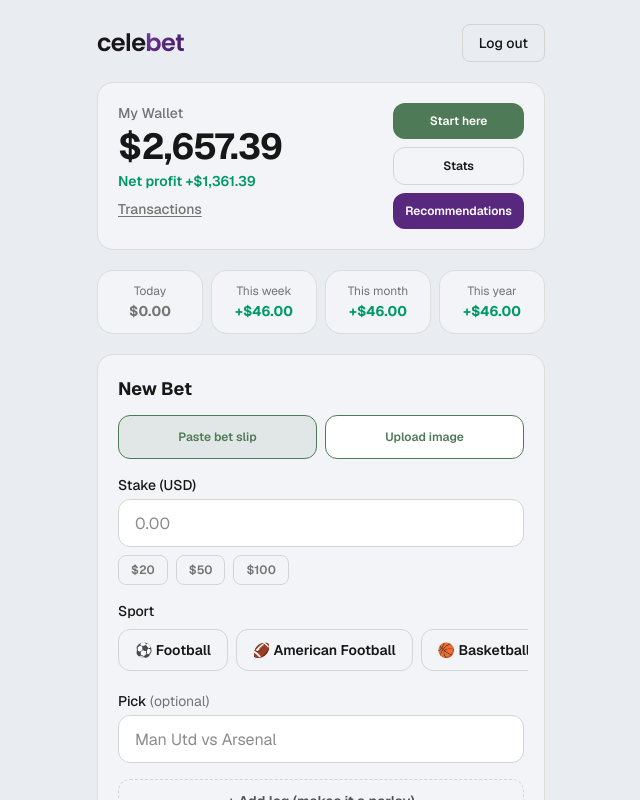
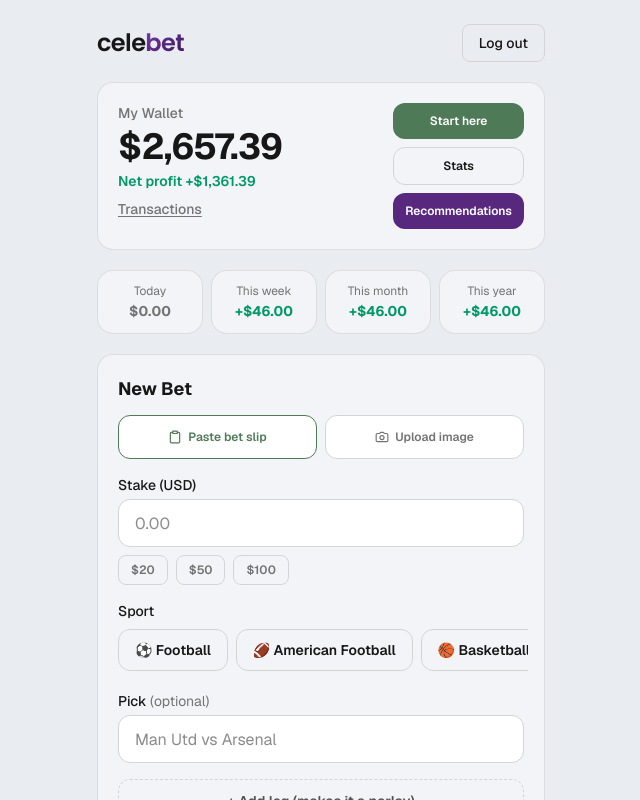
Before and after one commit to simonpe23/celebets, a Next.js app: page /preview in a window 1280 px wide. Shown: the top 800 px of the page, without its empty margins (319-959 px from the left). Built offline with nearby package versions, Linux system fonts and the light colour scheme.

Commit message:
WIP not deployed: option 9, gray Upload image plus clipboard and camera icons

```diff
--- a/src/components/NewBetForm.tsx
+++ b/src/components/NewBetForm.tsx
@@ -56,6 +56,44 @@ interface Props {
 }
 
 const QUICK_STAKES = ["20", "50", "100"];
+
+// Small line icons for the two slip import buttons. They take their
+// color from the button's own text color.
+function ClipboardIcon() {
+  return (
+    <svg
+      viewBox="0 0 24 24"
+      fill="none"
+      stroke="currentColor"
+      strokeWidth={2}
+      strokeLinecap="round"
+      strokeLinejoin="round"
+      className="h-3.5 w-3.5 shrink-0"
+      aria-hidden="true"
+    >
+      <rect x="8" y="2" width="8" height="4" rx="1" />
+      <path d="M16 4h2a2 2 0 0 1 2 2v14a2 2 0 0 1-2 2H6a2 2 0 0 1-2-2V6a2 2 0 0 1 2-2h2" />
+    </svg>
+  );
+}
+
+function CameraIcon() {
+  return (
+    <svg
+      viewBox="0 0 24 24"
+      fill="none"
+      stroke="currentColor"
+      strokeWidth={2}
+      strokeLinecap="round"
+      strokeLinejoin="round"
+      className="h-3.5 w-3.5 shrink-0"
+      aria-hidden="true"
+    >
+      <path d="M14.5 4h-5L8 6H4a2 2 0 0 0-2 2v10a2 2 0 0 0 2 2h16a2 2 0 0 0 2-2V8a2 2 0 0 0-2-2h-4l-1.5-2Z" />
+      <circle cx="12" cy="13" r="3.5" />
+    </svg>
+  );
+}
 
 export default function NewBetForm({ lastStake }: Props) {
   const router = useRouter();
@@ -290,16 +328,18 @@ export default function NewBetForm({ lastStake }: Props) {
           type="button"
           disabled={importing}
           onClick={pasteSlip}
-          className="h-11 rounded-xl border border-[#4F7A57] bg-[#4F7A57]/10 text-xs font-semibold text-[#4F7A57] active:bg-[#4F7A57]/20 disabled:opacity-50"
+          className="flex h-11 items-center justify-center gap-1.5 rounded-xl border border-[#4F7A57] bg-white text-xs font-semibold text-[#4F7A57] active:bg-[#4F7A57]/10 disabled:opacity-50 dark:bg-transparent"
         >
+          <ClipboardIcon />
           Paste bet slip
         </button>
         <button
           type="button"
           disabled={importing}
           onClick={() => fileInputRef.current?.click()}
-          className="h-11 rounded-xl border border-[#4F7A57] bg-white text-xs font-semibold text-[#4F7A57] active:bg-[#4F7A57]/10 disabled:opacity-50 dark:bg-transparent"
+          className="flex h-11 items-center justify-center gap-1.5 rounded-xl border border-neutral-300 bg-white text-xs font-semibold text-neutral-500 active:bg-neutral-100 disabled:opacity-50 dark:border-neutral-700 dark:bg-transparent dark:text-neutral-400"
         >
+          <CameraIcon />
           Upload image
         </button>
       </div>
```
